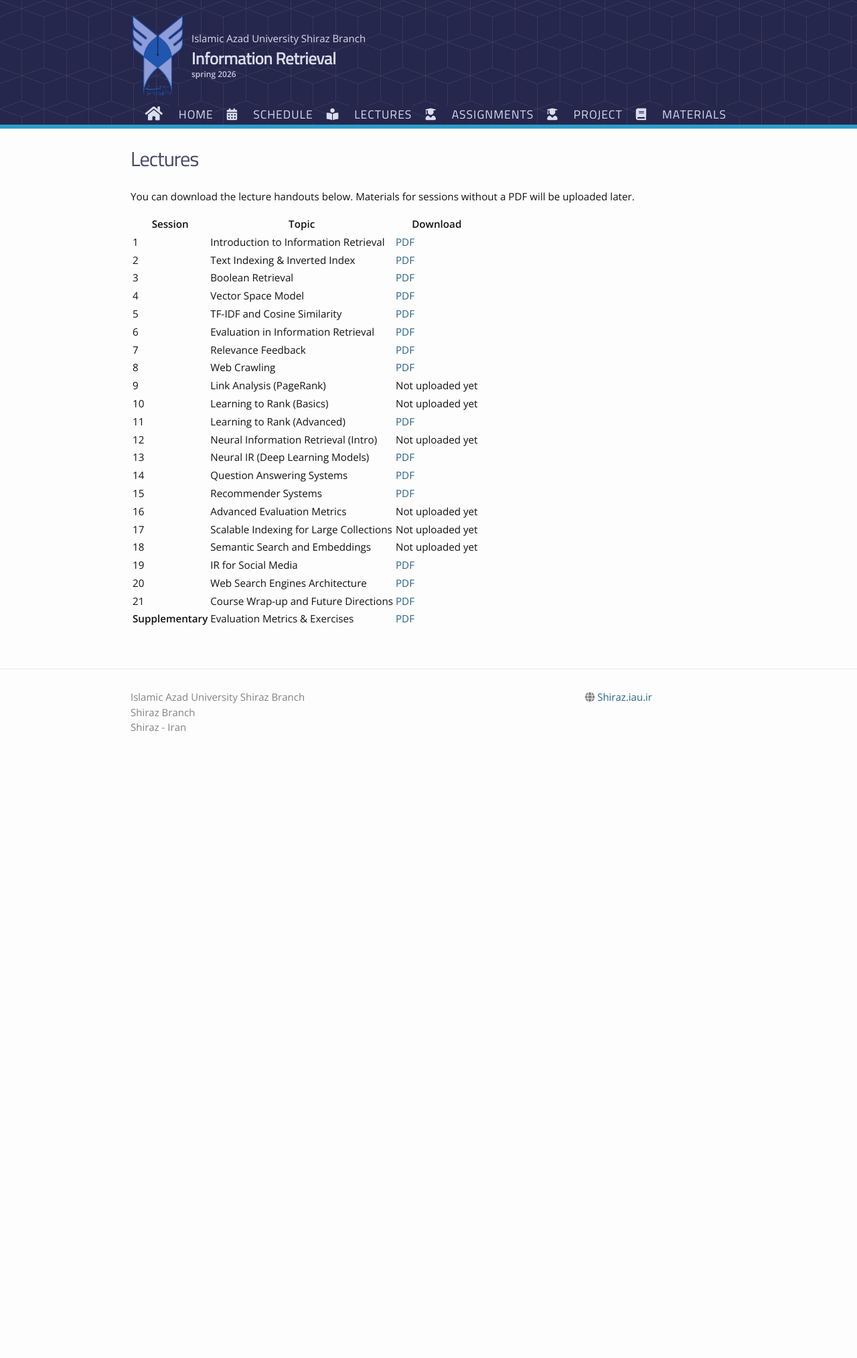
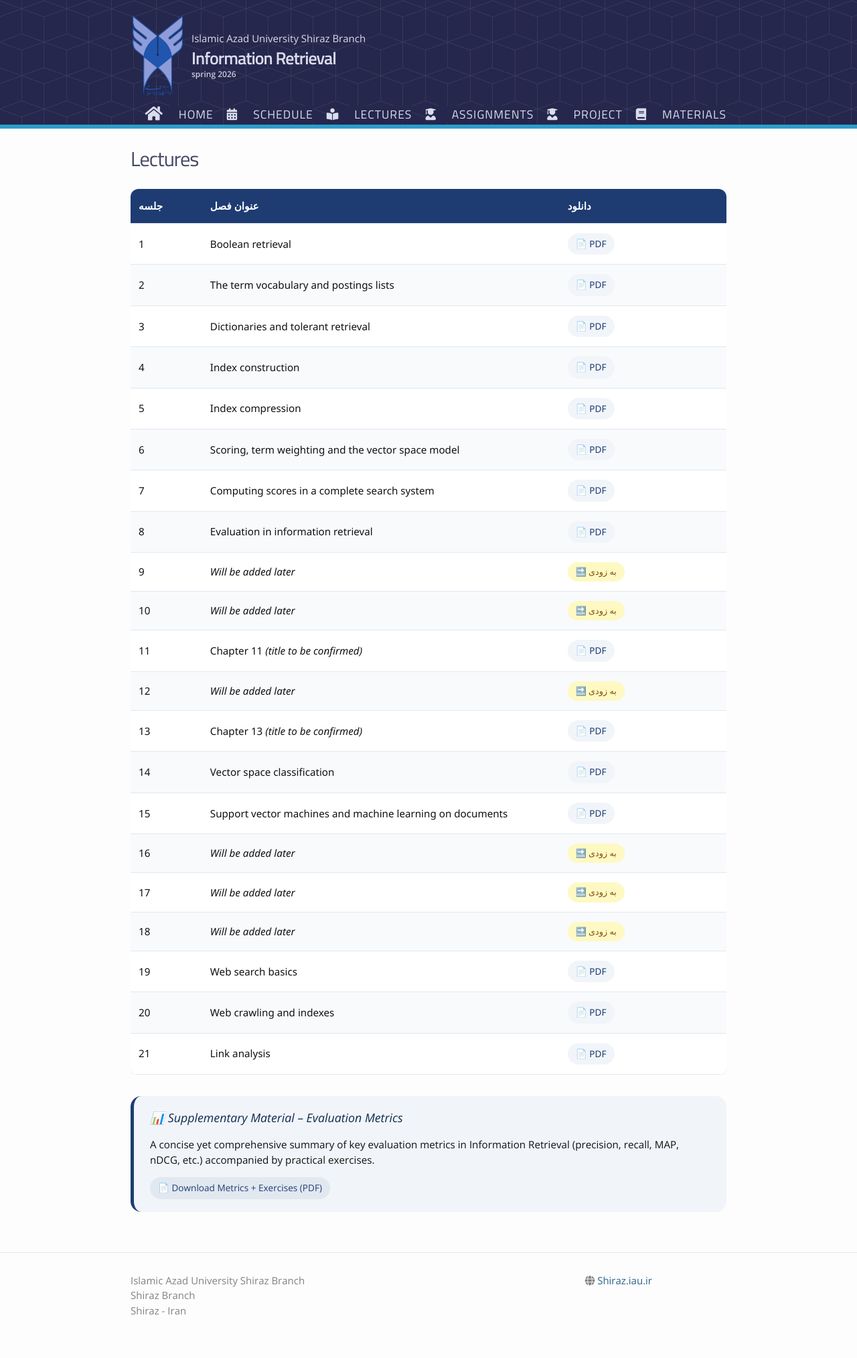
Before and after one commit to ir-spring2026/ir-spring2026.github.io, a Jekyll site: the page built from lectures.md, in a window 1280 px wide. Shown: the whole page at 67% size. Built offline with Jekyll 4.4.1, drawn with Linux system fonts in a browser that asks for light colours; nearby versions of some CDN libraries; before the commit the page ends 1157 px from its top, so only the background shows below that.

Commit message:
Update lectures.md

```diff
--- a/lectures.md
+++ b/lectures.md
@@ -4,29 +4,129 @@ title: Lectures
 permalink: /lectures/
 ---
 
-You can download the lecture handouts below. Materials for sessions without a PDF will be uploaded later.
+<style>
+  .lectures-container {
+    max-width: 100%;
+    overflow-x: auto;
+  }
+  .lectures-table {
+    width: 100%;
+    border-collapse: collapse;
+    font-family: 'Segoe UI', Roboto, 'Helvetica Neue', sans-serif;
+    border-radius: 12px;
+    overflow: hidden;
+    box-shadow: 0 4px 12px rgba(0,0,0,0.05);
+  }
+  .lectures-table thead tr {
+    background: #1e3c72;  /* تیره با حس دانشگاهی */
+    color: #ffffff;
+    text-align: left;
+    font-weight: 600;
+  }
+  .lectures-table th,
+  .lectures-table td {
+    padding: 14px 12px;
+    border-bottom: 1px solid #e2e8f0;
+    vertical-align: middle;
+  }
+  .lectures-table tbody tr {
+    background-color: #ffffff;
+    transition: all 0.2s ease;
+  }
+  .lectures-table tbody tr:nth-child(even) {
+    background-color: #f8fafc;
+  }
+  .lectures-table tbody tr:hover {
+    background-color: #eef2ff;
+    transform: scale(1.01);
+    box-shadow: 0 2px 8px rgba(0,0,0,0.05);
+  }
+  .download-link {
+    display: inline-flex;
+    align-items: center;
+    gap: 6px;
+    background: #f1f5f9;
+    padding: 6px 12px;
+    border-radius: 30px;
+    font-size: 0.85rem;
+    font-weight: 500;
+    color: #1e3c72;
+    text-decoration: none;
+    transition: background 0.2s;
+  }
+  .download-link:hover {
+    background: #e2e8f0;
+    color: #0f2b4f;
+    text-decoration: none;
+  }
+  .future-badge {
+    background: #fef9c3;
+    color: #854d0e;
+    padding: 5px 12px;
+    border-radius: 30px;
+    font-size: 0.8rem;
+    font-weight: 500;
+    display: inline-block;
+  }
+  .supplement-card {
+    margin-top: 2rem;
+    background: #f1f5f9;
+    border-radius: 16px;
+    padding: 1.2rem 1.5rem;
+    border-left: 5px solid #1e3c72;
+  }
+  .supplement-card h3 {
+    margin-top: 0;
+    color: #0f2b4f;
+  }
+  @media (max-width: 700px) {
+    .lectures-table th, .lectures-table td {
+      padding: 10px 8px;
+    }
+    .download-link {
+      padding: 4px 8px;
+      font-size: 0.75rem;
+    }
+  }
+</style>
 
-| Session | Topic | Download |
-|---------|-------|----------|
-| 1 | Introduction to Information Retrieval | [PDF]({{ site.baseurl }}/static_files/lectures/ch1.pdf) |
-| 2 | Text Indexing & Inverted Index | [PDF]({{ site.baseurl }}/static_files/lectures/ch2.pdf) |
-| 3 | Boolean Retrieval | [PDF]({{ site.baseurl }}/static_files/lectures/ch3.pdf) |
-| 4 | Vector Space Model | [PDF]({{ site.baseurl }}/static_files/lectures/ch4.pdf) |
-| 5 | TF-IDF and Cosine Similarity | [PDF]({{ site.baseurl }}/static_files/lectures/ch5.pdf) |
-| 6 | Evaluation in Information Retrieval | [PDF]({{ site.baseurl }}/static_files/lectures/ch6.pdf) |
-| 7 | Relevance Feedback | [PDF]({{ site.baseurl }}/static_files/lectures/ch7.pdf) |
-| 8 | Web Crawling | [PDF]({{ site.baseurl }}/static_files/lectures/ch8.pdf) |
-| 9 | Link Analysis (PageRank) | Not uploaded yet |
-| 10 | Learning to Rank (Basics) | Not uploaded yet |
-| 11 | Learning to Rank (Advanced) | [PDF]({{ site.baseurl }}/static_files/lectures/ch11.pdf) |
-| 12 | Neural Information Retrieval (Intro) | Not uploaded yet |
-| 13 | Neural IR (Deep Learning Models) | [PDF]({{ site.baseurl }}/static_files/lectures/ch13.pdf) |
-| 14 | Question Answering Systems | [PDF]({{ site.baseurl }}/static_files/lectures/Ch14.pdf) |
-| 15 | Recommender Systems | [PDF]({{ site.baseurl }}/static_files/lectures/Ch15.pdf) |
-| 16 | Advanced Evaluation Metrics | Not uploaded yet |
-| 17 | Scalable Indexing for Large Collections | Not uploaded yet |
-| 18 | Semantic Search and Embeddings | Not uploaded yet |
-| 19 | IR for Social Media | [PDF]({{ site.baseurl }}/static_files/lectures/Ch19.pdf) |
-| 20 | Web Search Engines Architecture | [PDF]({{ site.baseurl }}/static_files/lectures/Ch20.pdf) |
-| 21 | Course Wrap-up and Future Directions | [PDF]({{ site.baseurl }}/static_files/lectures/Ch21.pdf) |
-| **Supplementary** | Evaluation Metrics & Exercises | [PDF]({{ site.baseurl }}/static_files/lectures/metrics+ex.pdf) |
+<div class="lectures-container">
+  <table class="lectures-table">
+    <thead>
+      <tr>
+        <th style="width: 12%;">جلسه</th>
+        <th style="width: 60%;">عنوان فصل</th>
+        <th style="width: 28%;">دانلود</th>
+      </tr>
+    </thead>
+    <tbody>
+      <tr><td>1</td><td>Boolean retrieval</td><td><a class="download-link" href="{{ site.baseurl }}/static_files/lectures/ch1.pdf">📄 PDF</a></td></tr>
+      <tr><td>2</td><td>The term vocabulary and postings lists</td><td><a class="download-link" href="{{ site.baseurl }}/static_files/lectures/ch2.pdf">📄 PDF</a></td></tr>
+      <tr><td>3</td><td>Dictionaries and tolerant retrieval</td><td><a class="download-link" href="{{ site.baseurl }}/static_files/lectures/ch3.pdf">📄 PDF</a></td></tr>
+      <tr><td>4</td><td>Index construction</td><td><a class="download-link" href="{{ site.baseurl }}/static_files/lectures/ch4.pdf">📄 PDF</a></td></tr>
+      <tr><td>5</td><td>Index compression</td><td><a class="download-link" href="{{ site.baseurl }}/static_files/lectures/ch5.pdf">📄 PDF</a></td></tr>
+      <tr><td>6</td><td>Scoring, term weighting and the vector space model</td><td><a class="download-link" href="{{ site.baseurl }}/static_files/lectures/ch6.pdf">📄 PDF</a></td></tr>
+      <tr><td>7</td><td>Computing scores in a complete search system</td><td><a class="download-link" href="{{ site.baseurl }}/static_files/lectures/ch7.pdf">📄 PDF</a></td></tr>
+      <tr><td>8</td><td>Evaluation in information retrieval</td><td><a class="download-link" href="{{ site.baseurl }}/static_files/lectures/ch8.pdf">📄 PDF</a></td></tr>
+      <tr><td>9</td><td><em>Will be added later</em></td><td><span class="future-badge">🔜 به زودی</span></td></tr>
+      <tr><td>10</td><td><em>Will be added later</em></td><td><span class="future-badge">🔜 به زودی</span></td></tr>
+      <tr><td>11</td><td>Chapter 11 <em>(title to be confirmed)</em></td><td><a class="download-link" href="{{ site.baseurl }}/static_files/lectures/ch11.pdf">📄 PDF</a></td></tr>
+      <tr><td>12</td><td><em>Will be added later</em></td><td><span class="future-badge">🔜 به زودی</span></td></tr>
+      <tr><td>13</td><td>Chapter 13 <em>(title to be confirmed)</em></td><td><a class="download-link" href="{{ site.baseurl }}/static_files/lectures/ch13.pdf">📄 PDF</a></td></tr>
+      <tr><td>14</td><td>Vector space classification</td><td><a class="download-link" href="{{ site.baseurl }}/static_files/lectures/Ch14.pdf">📄 PDF</a></td></tr>
+      <tr><td>15</td><td>Support vector machines and machine learning on documents</td><td><a class="download-link" href="{{ site.baseurl }}/static_files/lectures/Ch15.pdf">📄 PDF</a></td></tr>
+      <tr><td>16</td><td><em>Will be added later</em></td><td><span class="future-badge">🔜 به زودی</span></td></tr>
+      <tr><td>17</td><td><em>Will be added later</em></td><td><span class="future-badge">🔜 به زودی</span></td></tr>
+      <tr><td>18</td><td><em>Will be added later</em></td><td><span class="future-badge">🔜 به زودی</span></td></tr>
+      <tr><td>19</td><td>Web search basics</td><td><a class="download-link" href="{{ site.baseurl }}/static_files/lectures/Ch19.pdf">📄 PDF</a></td></tr>
+      <tr><td>20</td><td>Web crawling and indexes</td><td><a class="download-link" href="{{ site.baseurl }}/static_files/lectures/Ch20.pdf">📄 PDF</a></td></tr>
+      <tr><td>21</td><td>Link analysis</td><td><a class="download-link" href="{{ site.baseurl }}/static_files/lectures/Ch21.pdf">📄 PDF</a></td></tr>
+    </tbody>
+  </table>
+</div>
+
+<div class="supplement-card">
+  <h3>📊 Supplementary Material – Evaluation Metrics</h3>
+  <p>A concise yet comprehensive summary of key evaluation metrics in Information Retrieval (precision, recall, MAP, nDCG, etc.) accompanied by practical exercises.</p>
+  <a class="download-link" href="{{ site.baseurl }}/static_files/lectures/metrics+ex.pdf" style="background:#e2e8f0;">📄 Download Metrics + Exercises (PDF)</a>
+</div>
```
